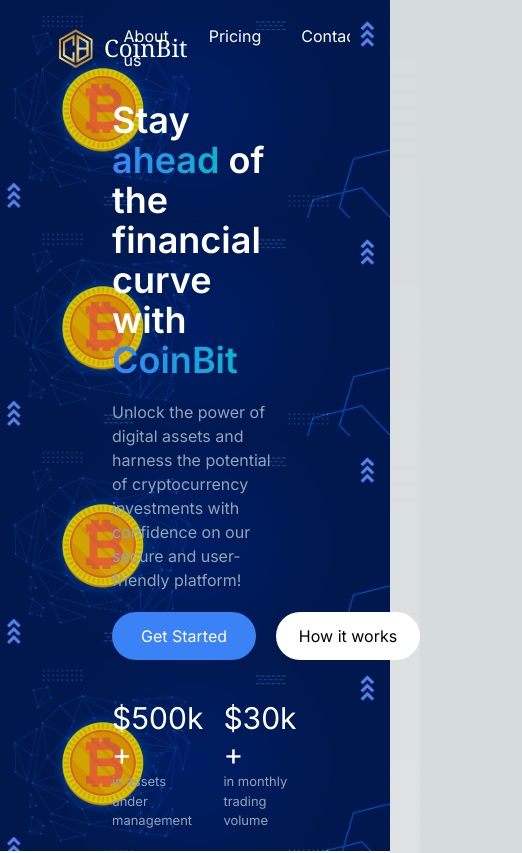
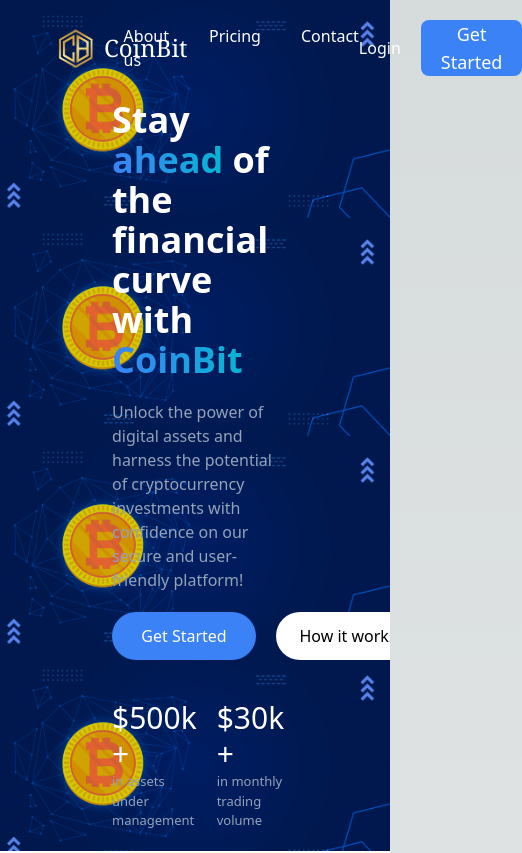
Before and after one commit to Lilsaint11/coinbit, a Next.js app: page / in a window 390 px wide. Shown: the top 853 px of the page, 522 px wide, since content can reach past the window. Built offline with nearby package versions, Linux system fonts and the light colour scheme; no server answers.

Commit message:
responsiveness  err

```diff
--- a/src/app/components/chart.js
+++ b/src/app/components/chart.js
@@ -50,7 +50,7 @@
 const Chart = ({graphData}) => {
     return (
         <AreaChart
-        width={350}
+        width={370}
         height={400}
         data={graphData}
         margin={{
--- a/src/app/layout.js
+++ b/src/app/layout.js
@@ -19,9 +19,9 @@
 export default function RootLayout({ children }) {
   return (
     <html lang="en">
-      <body className={inter.className}>
+      <body className=" overflow-hidden ">
       <RecoilRoot>
-        <div className="w-full absolute top-5  px-24 max-[875px]:px-10 max-[700px]:px-5 max-[420px]:pl-0   z-50 ">
+        <div className="w-full absolute top-5  px-24 max-[875px]:px-10 max-[700px]:px-5 max-[420px]:pl-0 z-50 ">
          <Navbar />
         </div>
         <div className=''>
--- a/src/app/navbar.js
+++ b/src/app/navbar.js
@@ -30,7 +30,7 @@
         router.push("/");
     }
     return (
-        <div className="text-white flex justify-between items-center z-50 overflow-hidden">
+        <div className="text-white flex justify-between items-center z-50 ">
             <Link href="/">
                 <div className="flex items-center">
                     <img
--- a/src/app/page.js
+++ b/src/app/page.js
@@ -19,7 +19,7 @@
   },[auth])
   return (
     <>
-      <main className='relative bg-[url("/mainbg.png")] max-[610px]:bg-[url("/smallbg.png")] max-[610px]:bg-bottom bg-contain '>
+      <main className='relative bg-[url("/mainbg.png")] max-[610px]:bg-[url("/smallbg.png")] max-[610px]:bg-bottom bg-contain overflow-hidden'>
       <img
         src="/mainbg.png"
         alt="main bg"
```
